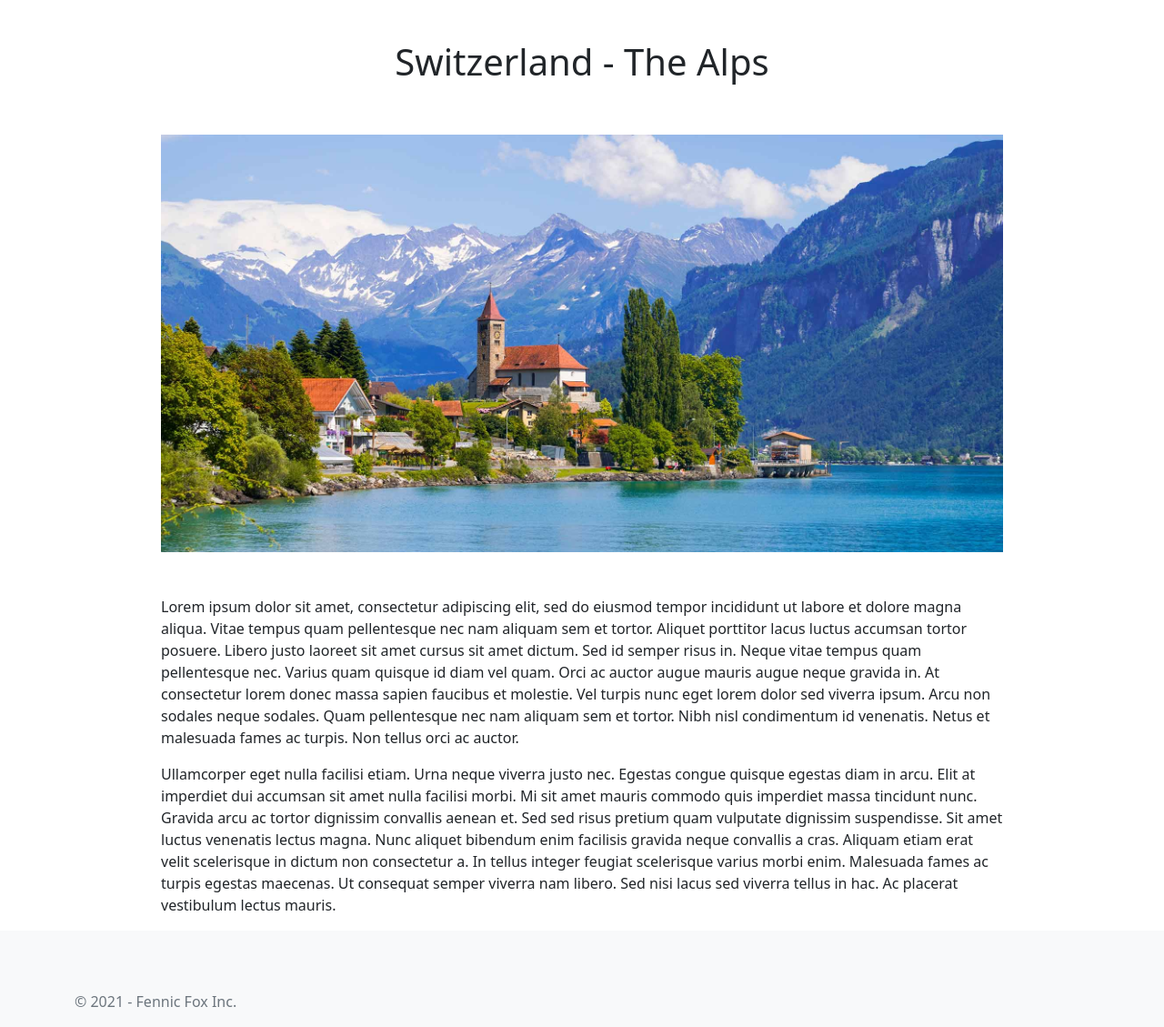
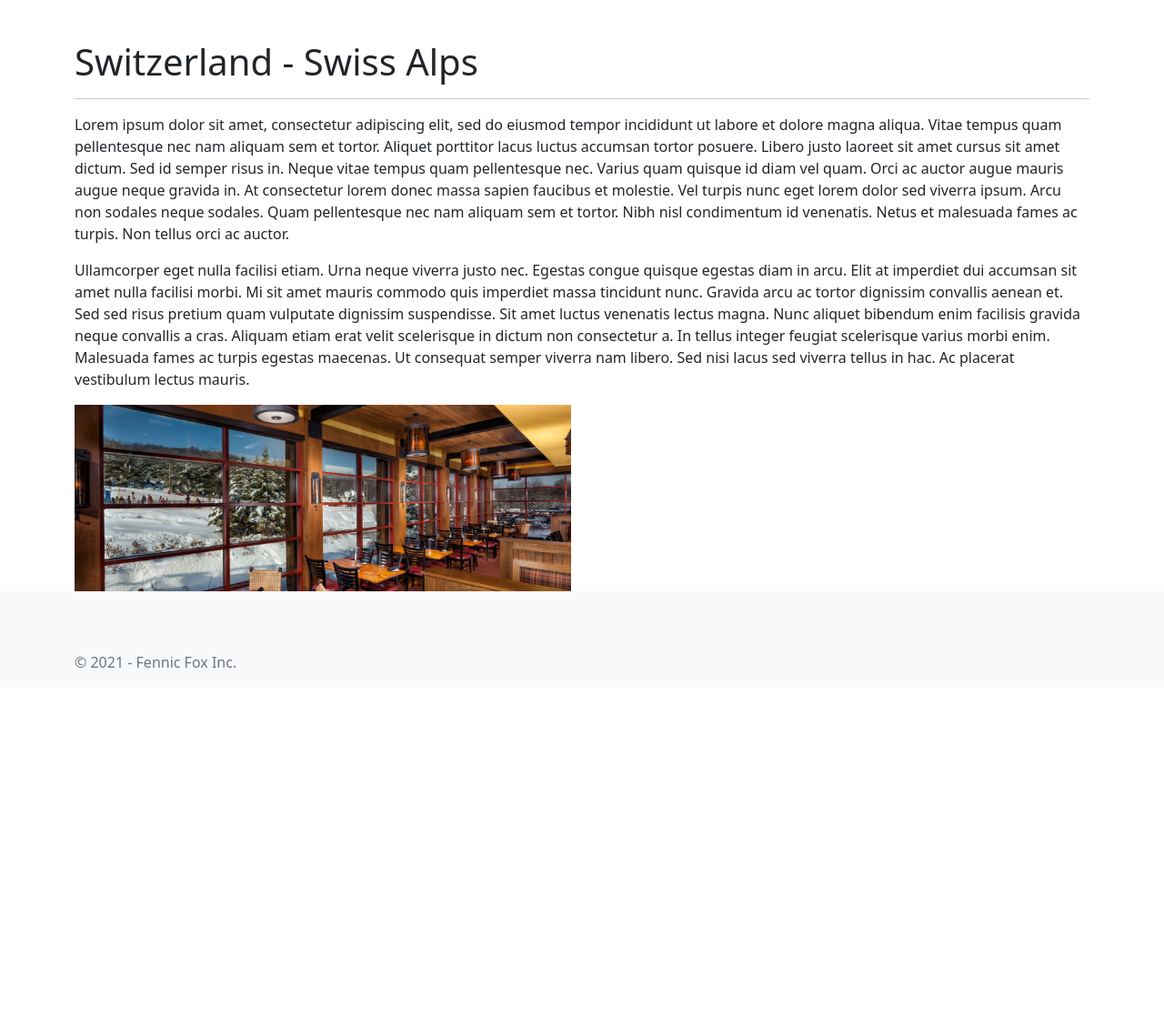
Before and after one commit to CinderScript/csc3221-node-website, a Node server app: page /restaurant/location-switzerland.html in a window 1280 px wide. Shown: the part 56-1185 px from the top of the page at 91% size. After the commit the page ends 812 px from the top, so only its background shows below. Run offline with Node 20, Linux system fonts and the light colour scheme.

Commit message:
Revert "locations"
This reverts commit cd31e54ed75f71e1fd3cf49721114b0ca53e8735.

```diff
--- a/public/restaurant/location-switzerland.html
+++ b/public/restaurant/location-switzerland.html
@@ -55,31 +55,21 @@
 </nav>
 
 <div class="container">
-
     <div class="row">
-        <h1 class="text-center">
-            Switzerland - The Alps
-            <br>
-            <br>
-        </h1>
-    </div>
-
-    <div class="row">
-        <div class="offset-lg-1 col-lg-10">
-            <img class="fit" src="../images/location/alps.jfif" alt="Lodge">
-        </div>
-    </div>
-
-    <div class="row">
-        <div class="offset-lg-1 col-lg-10">
-            <br>
-            <br>
+        <div class="offset-md-1 col-md-10 offset-lg-0 col-lg-12">
+            <h1>
+                Switzerland - Swiss Alps
+            </h1>
+            <hr>
             <p>
                 Lorem ipsum dolor sit amet, consectetur adipiscing elit, sed do eiusmod tempor incididunt ut labore et dolore magna aliqua. Vitae tempus quam pellentesque nec nam aliquam sem et tortor. Aliquet porttitor lacus luctus accumsan tortor posuere. Libero justo laoreet sit amet cursus sit amet dictum. Sed id semper risus in. Neque vitae tempus quam pellentesque nec. Varius quam quisque id diam vel quam. Orci ac auctor augue mauris augue neque gravida in. At consectetur lorem donec massa sapien faucibus et molestie. Vel turpis nunc eget lorem dolor sed viverra ipsum. Arcu non sodales neque sodales. Quam pellentesque nec nam aliquam sem et tortor. Nibh nisl condimentum id venenatis. Netus et malesuada fames ac turpis. Non tellus orci ac auctor.
             </p>
             <p>
                 Ullamcorper eget nulla facilisi etiam. Urna neque viverra justo nec. Egestas congue quisque egestas diam in arcu. Elit at imperdiet dui accumsan sit amet nulla facilisi morbi. Mi sit amet mauris commodo quis imperdiet massa tincidunt nunc. Gravida arcu ac tortor dignissim convallis aenean et. Sed sed risus pretium quam vulputate dignissim suspendisse. Sit amet luctus venenatis lectus magna. Nunc aliquet bibendum enim facilisis gravida neque convallis a cras. Aliquam etiam erat velit scelerisque in dictum non consectetur a. In tellus integer feugiat scelerisque varius morbi enim. Malesuada fames ac turpis egestas maecenas. Ut consequat semper viverra nam libero. Sed nisi lacus sed viverra tellus in hac. Ac placerat vestibulum lectus mauris.
             </p>
+        </div>
+        <div class="col-lg-6">
+            <img class="fit" src="../images/location/lodge.jpg" alt="Lodge">
         </div>
     </div>
 </div>
--- a/public/stylesheets/style.css
+++ b/public/stylesheets/style.css
@@ -58,7 +58,3 @@
     margin:0px;
     padding:0px;
 }
-
-.text-center{
-    text-align: center;
-}
```
Also changed, not shown: public/restaurant/location-canada.html (+7 -18 lines), public/images/location/alps.jfif (deleted), public/images/location/whistler.jpg (deleted).
